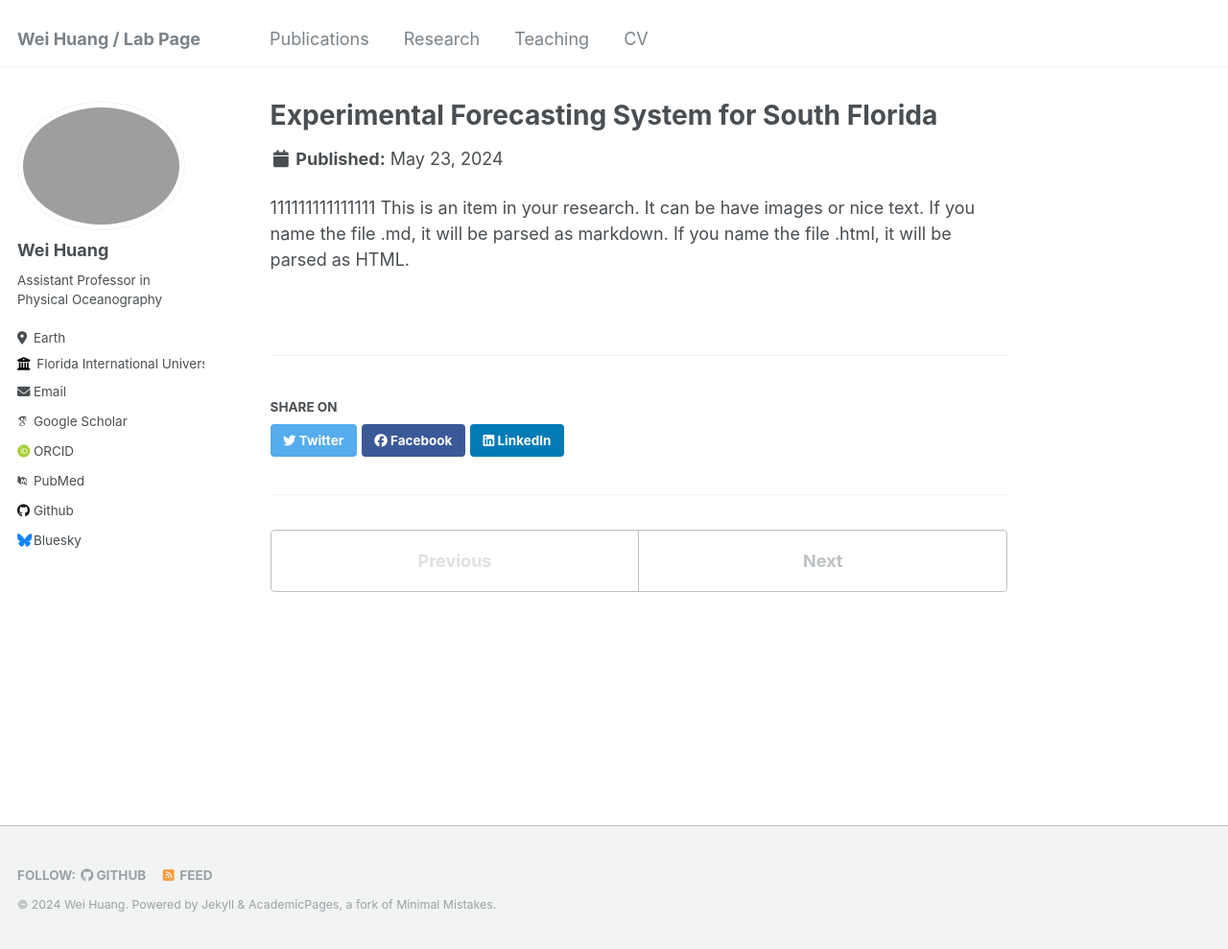
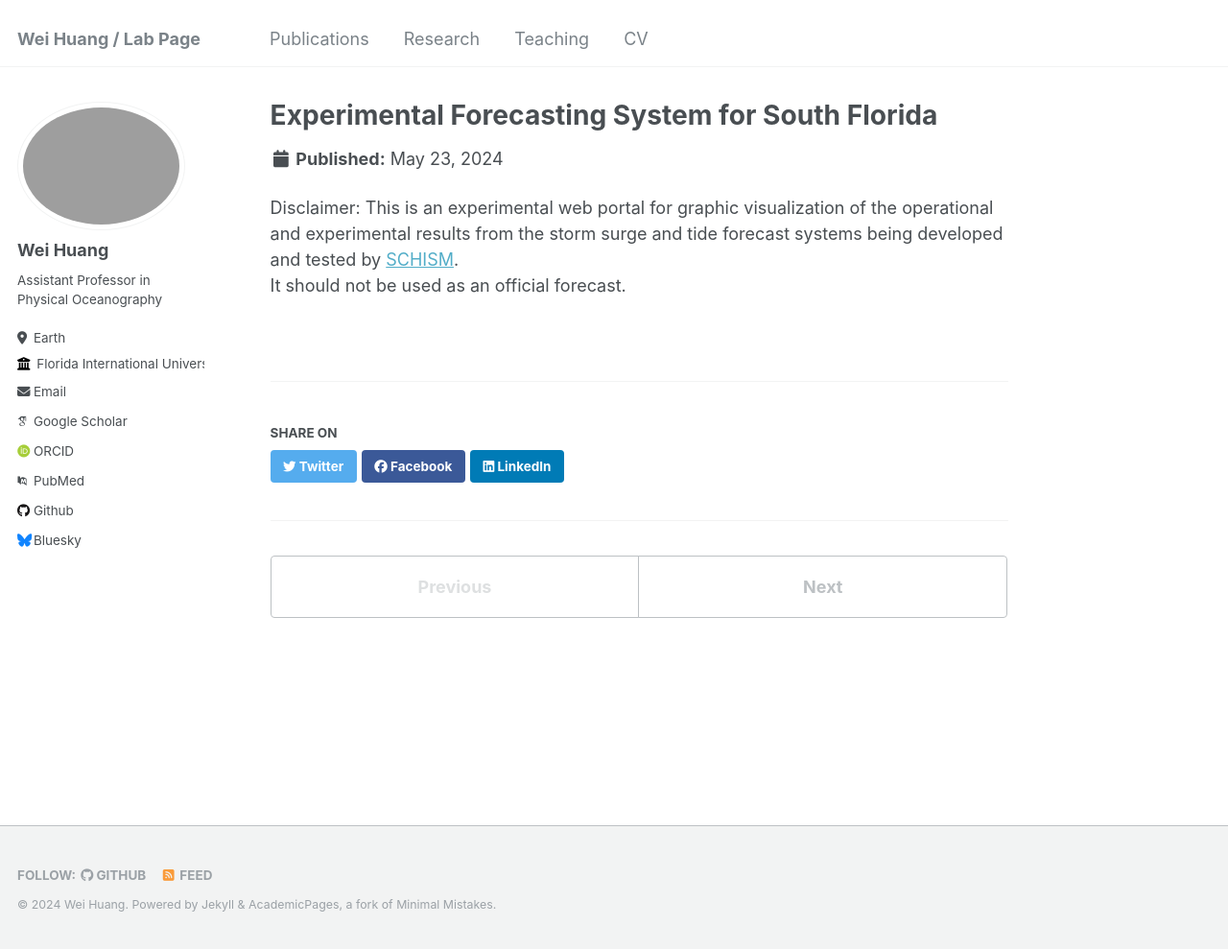
Before and after one commit to huang96169/huang96169.github.io, a Jekyll site: the page built from _research/research-1.md, in a window 1280 px wide and 989 px high. Shown: the whole window at 96% size. Built offline with Jekyll 4.4.1, drawn with Linux system fonts in a browser that asks for light colours; some web fonts are replaced.

Commit message:
modified research-1.md

```diff
--- a/_research/research-1.md
+++ b/_research/research-1.md
@@ -6,5 +6,6 @@ excerpt: "<img src='/images/research_image1.png'>"
 collection: research
 ---
 
-111111111111111
-This is an item in your research. It can be have images or nice text. If you name the file .md, it will be parsed as markdown. If you name the file .html, it will be parsed as HTML.
+Disclaimer:
+This is an experimental web portal for graphic visualization of the operational and experimental results from the storm surge and tide forecast systems being developed and tested by [SCHISM](https://ccrm.vims.edu/schismweb/).<br/>
+It should not be used as an official forecast.
```
